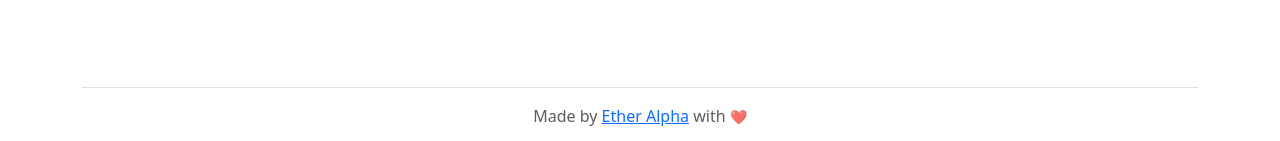
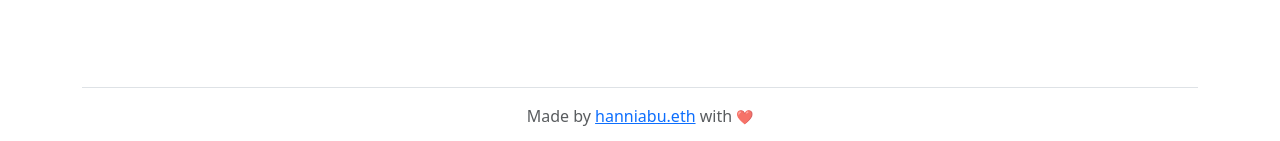
Before and after one commit to etheralpha/clientdiversity-org, a Jekyll site: the page built from index.md, in a window 1280 px wide and 900 px high, scrolled down 4319 px. Shown: the part 756-897 px from the top of the window. Built offline with Jekyll 4.4.1, drawn with Linux system fonts in a browser that asks for light colours.

Commit message:
Update footer.html

```diff
--- a/_includes/partials/components/footer.html
+++ b/_includes/partials/components/footer.html
@@ -1,7 +1,7 @@
 <footer class="footer mt-auto">
   <div class="container">
     <div class="py-3 mt-3 border-top text-center text-muted">
-      <p class="my-0">Made by <a href="https://etheralpha.org" target="_blank">Ether Alpha</a> with <small>❤️</small></p>
+      <p class="my-0">Made by <a href="https://x.com/hanni_abu" target="_blank">hanniabu.eth</a> with <small>❤️</small></p>
     </div>
   </div>
 </footer>
```
